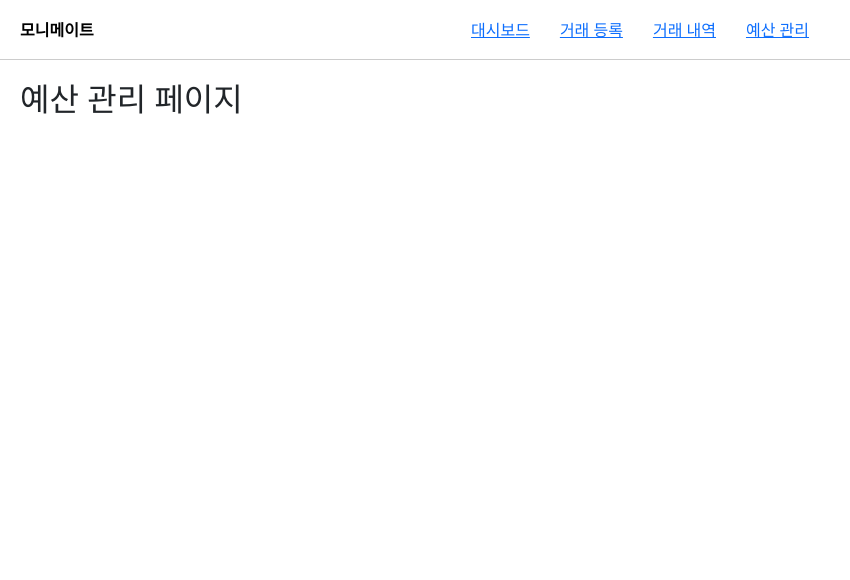
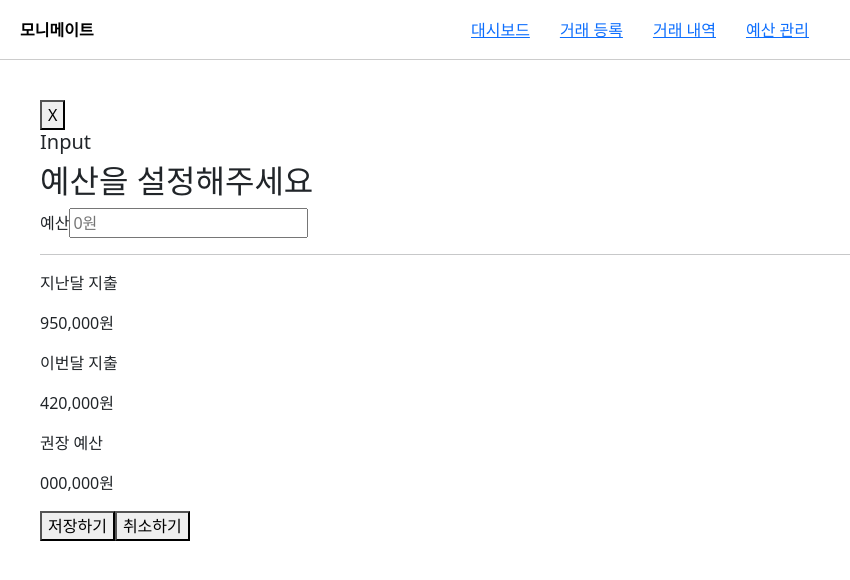
Before and after one commit to KB7-budget-manager-skeleton/budget-manager, a Vue app: page /budget in a window 1280 px wide. Shown: the top 580 px of the page, without its empty margins (0-850 px from the left). Built offline with nearby package versions, Linux system fonts and the light colour scheme.

Commit message:
예산 관리 페이지, 예산 입력 모달 구현 완료(막대그래프 제외)

```diff
--- a/src/pages/BudgetView.vue
+++ b/src/pages/BudgetView.vue
@@ -1,7 +1,203 @@
 <template>
-  <div>
-    <h2>예산 관리 페이지</h2>
-  </div>
+  <main>
+    <div v-if="isBudgetSet">
+      <header>
+        <h3>{{ CurrentMonth }}월</h3>
+        <h2>
+          예산이 <br />
+          <strong>{{ RemainingBudget.toLocaleString() }}원</strong> 남았어요
+        </h2>
+      </header>
+
+      <section>
+        <div>오늘까지 권장 지출 000,000원</div>
+        <div>
+          <!-- 막대그래프 구현 예정 -->
+        </div>
+        <div>총 예산 {{ DummyTotalBudget.toLocaleString() }}원</div>
+      </section>
+
+      <section>
+        <article>
+          <p>이번달 <br />이만큼을 사용했어요</p>
+          <p>{{ DummyCurrentMonthSpend.toLocaleString() }}원</p>
+        </article>
+
+        <article>
+          <p>이번달 <br />하루에 이만큼을 쓸 수 있어요</p>
+          <p>{{ DailyAllowance.toLocaleString() }}원</p>
+        </article>
+      </section>
+
+      <div>
+        <button type="button" @click="OpenModal">예산 수정하러 가기</button>
+      </div>
+    </div>
+
+    <div v-if="isModalOpen">
+      <button type="button" @click="CloseModal">X</button>
+
+      <header>
+        <h5>Input</h5>
+        <h2>예산을 설정해주세요</h2>
+      </header>
+
+      <form @submit.prevent="SaveBudget">
+        <div>
+          <label for="budget">예산</label>
+          <input
+            type="text"
+            id="budget"
+            placeholder="0원"
+            :value="FormattedInput"
+            @input="HandleInput"
+            autocomplete="off"
+            inputmode="numeric"
+            @keydown="PreventText"
+          />
+          <p v-if="isShowError">예산을 입력해주세요.</p>
+        </div>
+
+        <hr />
+
+        <div>
+          <p>지난달 지출</p>
+          <p>{{ DummyLastMonthSpend.toLocaleString() }}원</p>
+        </div>
+        <div>
+          <p>이번달 지출</p>
+          <p>{{ DummyCurrentMonthSpend.toLocaleString() }}원</p>
+        </div>
+        <div>
+          <p>권장 예산</p>
+          <p>000,000원</p>
+        </div>
+
+        <div>
+          <button type="submit">저장하기</button>
+          <button type="button" @click="CloseModal">취소하기</button>
+        </div>
+      </form>
+    </div>
+  </main>
 </template>
 
-<script setup></script>
+<script setup>
+import { ref, computed, onMounted } from 'vue';
+
+// 임의의 더미데이터 설정
+const DummyTotalBudget = ref(0); // 총 예산 (초기값 0)
+const DummyLastMonthSpend = ref(950000); // 지난달 지출
+const DummyCurrentMonthSpend = ref(420000); // 이번달 지출
+
+// 그 외 변수
+const isBudgetSet = ref(false); // 예산이 설정되었는지 여부
+const isModalOpen = ref(false); // 모달창 열림/닫힘
+const CurrentMonth = ref(new Date().getMonth() + 1); // 현재 월
+
+const InputAmount = ref(0); // 사용자가 입력하는 숫자
+const isShowError = ref(false); // 에러 메시지 표시 여부
+
+// Computed - 남은 예산
+const RemainingBudget = computed(() => {
+  return DummyTotalBudget.value - DummyCurrentMonthSpend.value;
+  // 남은 예산 = 총 예산 - 이번달 지출
+});
+
+// Computed - 하루 권장 지출액
+const DailyAllowance = computed(() => {
+  const Today = new Date();
+  const LastDay = new Date(
+    Today.getFullYear(),
+    Today.getMonth() + 1,
+    0,
+  ).getDate();
+  const RemainingDays = LastDay - Today.getDate() + 1;
+
+  if (RemainingDays <= 0 || RemainingBudget.value <= 0) return 0;
+
+  return Math.floor(RemainingBudget.value / RemainingDays);
+});
+
+// 모달창 인풋에 보여질 텍스트
+const FormattedInput = computed(() => {
+  if (InputAmount.value === 0) return '';
+  return InputAmount.value.toLocaleString() + '원';
+});
+
+// 화면 켜질 때 실행: 예산이 0원이면 바로 모달 열기
+onMounted(() => {
+  if (DummyTotalBudget.value === 0) {
+    isModalOpen.value = true;
+  } else {
+    isBudgetSet.value = true;
+  }
+});
+
+// ESC 모달 닫기
+onMounted(() => {
+  window.addEventListener('keydown', (e) => {
+    if (e.key === 'Escape') CloseModal();
+  });
+});
+
+// 입력창에 숫자 칠 때 실행: 숫자만 남기고, 콤마 찍을 준비
+const HandleInput = (event) => {
+  const RawValue = event.target.value.replace(/[^0-9]/g, '');
+  InputAmount.value = RawValue === '' ? 0 : Number(RawValue);
+};
+
+// 수정하러 가기 버튼 누르면 모달창 열기
+const OpenModal = () => {
+  InputAmount.value = DummyTotalBudget.value; // 기존 예산을 입력창에 채워줌
+  isShowError.value = false;
+  isModalOpen.value = true;
+};
+
+// 모달창 닫기 (X 버튼, 취소 버튼)
+const CloseModal = () => {
+  isModalOpen.value = false;
+};
+
+// 5. 저장하기 버튼 눌렀을 때
+const SaveBudget = () => {
+  // 예산을 안 적었으면 에러 띄우기(숫자만 입력 가능) -구현 필요 (현재 오류 시 모달창 닫힘)
+  if (
+    !InputAmount.value ||
+    InputAmount.value <= 0 ||
+    isNaN(InputAmount.value)
+  ) {
+    isShowError.value = true;
+    return;
+  }
+};
+
+// 숫자 외의 다른 키를 입력 방지하는 함수
+const PreventText = (event) => {
+  // 허용키 설정
+  const AllowedKeys = [
+    'Backspace',
+    'Tab',
+    'Enter',
+    'ArrowLeft',
+    'ArrowRight',
+    'Delete',
+  ];
+  if (AllowedKeys.includes(event.key)) return;
+
+  if (
+    (event.ctrlKey || event.metaKey) &&
+    ['a', 'c', 'v'].includes(event.key.toLowerCase())
+  )
+    return;
+
+  if (!/^[0-9]$/.test(event.key)) {
+    event.preventDefault();
+  }
+
+  isShowError.value = false;
+  DummyTotalBudget.value = InputAmount.value; // 더미 변수에 저장
+  isBudgetSet.value = true; // 대시보드 화면 켜기
+};
+isModalOpen.value = false; // 모달 닫기
+</script>
```
